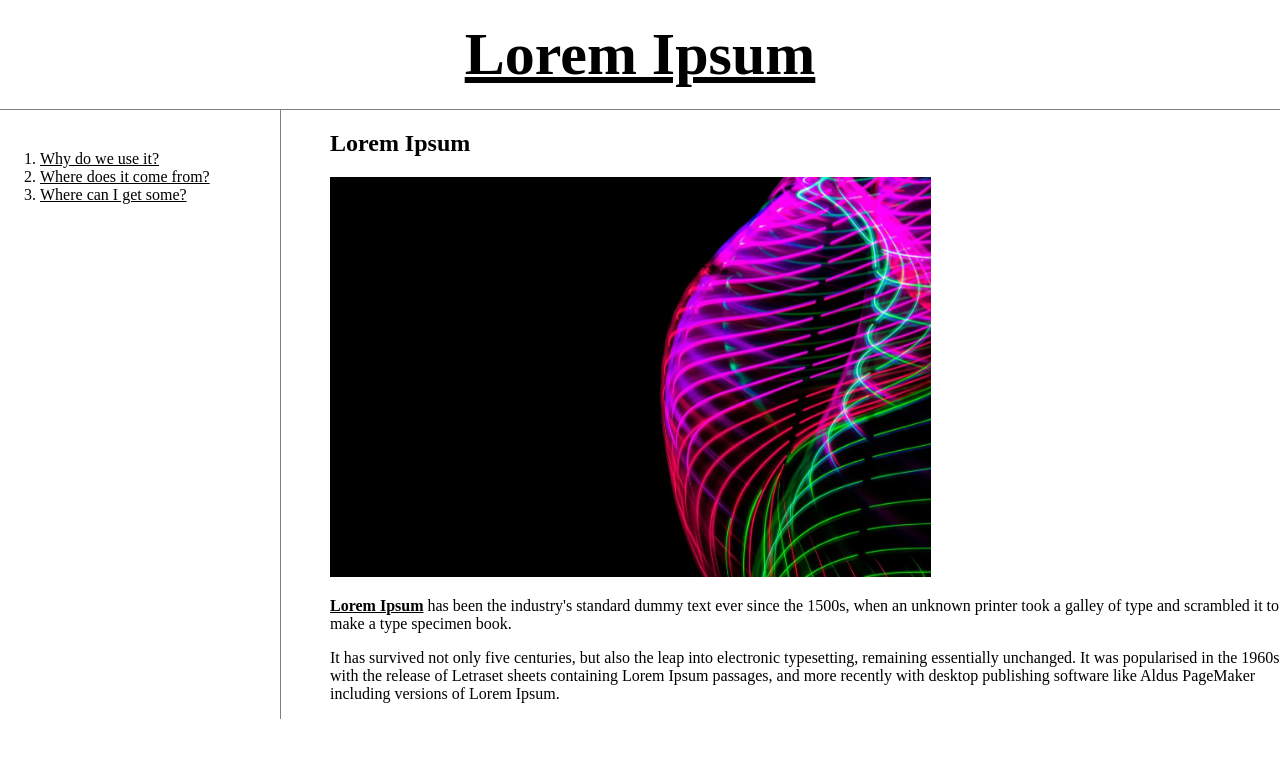
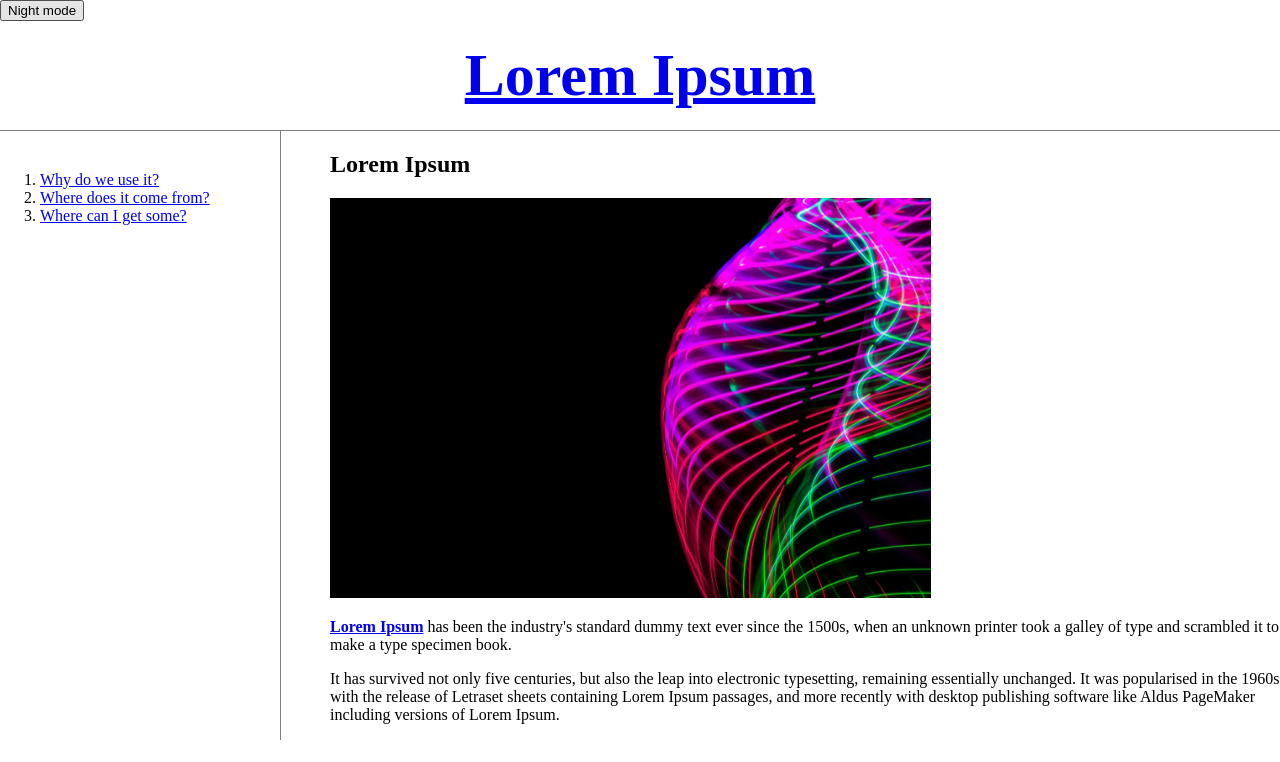
Before and after one commit to danubi21/LifeCoding, a plain HTML site: page index.html in a window 1280 px wide. Drawn offline with Linux system fonts and the light colour scheme.

Commit message:
Version3

```diff
--- a/index.html
+++ b/index.html
@@ -9,7 +9,34 @@
 </head>
 
 <body>
+  <input type="button" value="Night mode" onclick="
+  var target = document.querySelector('body');
+  if(this.value === 'Night mode'){
+    target.style.backgroundColor='black';
+    target.style.color='white';
+    this.value = 'Day mode';
+
+    var alist = document.querySelectorAll('a');
+    var i = 0;
+    while(i < alist.length){
+      alist[i].style.color = 'powderblue';
+      i = i + 1;
+    }
+  } else {
+    target.style.backgroundColor= 'white';
+    target.style.color = 'black';
+    this.value = 'Night mode';
+
+    var alist = document.querySelectorAll('a');
+    var i = 0;
+    while(i < alist.length){
+      alist[i].style.color = 'orange';
+      i = i + 1;
+  }
+}
+  ">
   <h1><a href="index.html">Lorem Ipsum</h1></a>
+
   <div id="grid">
     <ol>
       <li><a href="1.html">Why do we use it?</li></a>
--- a/style.css
+++ b/style.css
@@ -2,9 +2,6 @@ body {
   margin: 0;
 }
 
-a {
-  color: black;
-}
 
 h1 {
   font-size: 60px;
```
Also changed, not shown: practice.html (added, +13 -0 lines).
